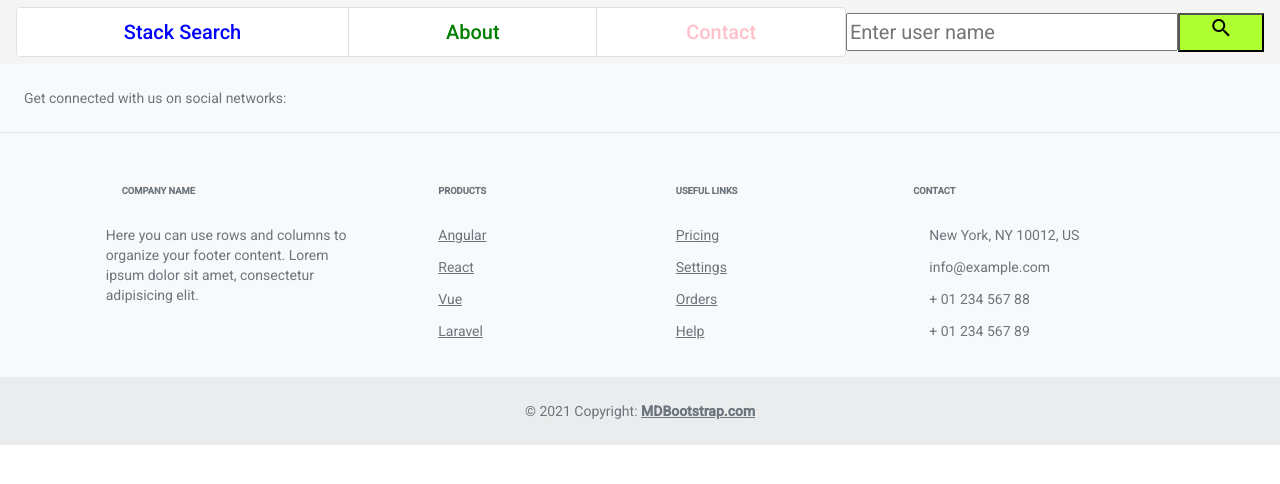
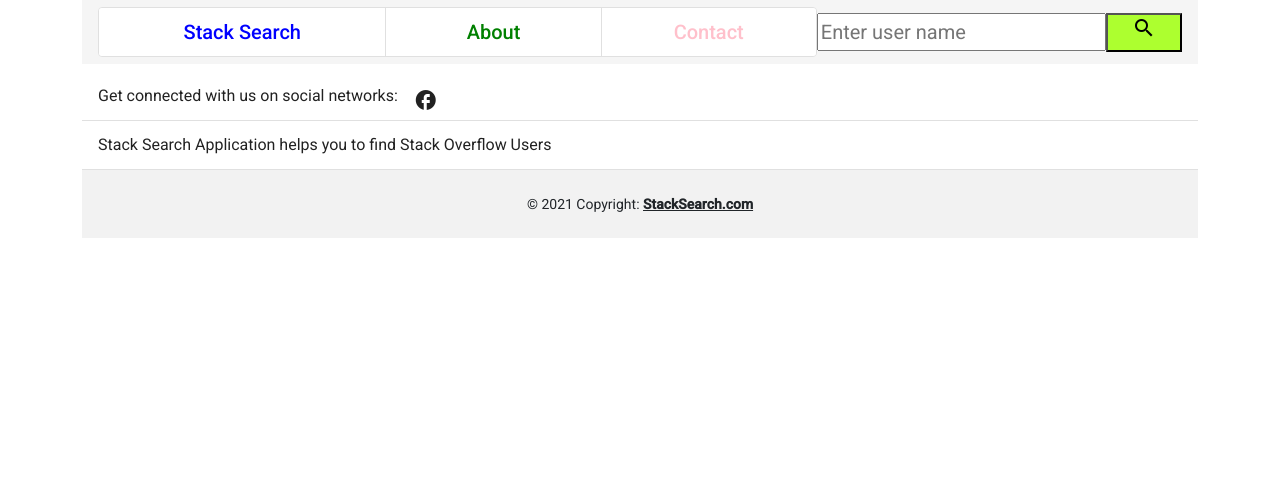
Before and after one commit to Shree9/stack-search-app, an Angular app: page / in a window 1280 px wide. Shown: the top 484 px of the page. Built offline with nearby package versions, Linux system fonts and the light colour scheme.

Commit message:
footer view update

```diff
--- a/package.json
+++ b/package.json
@@ -21,10 +21,12 @@
     "@angular/platform-browser": "^14.1.0",
     "@angular/platform-browser-dynamic": "^14.1.0",
     "@angular/router": "^14.1.0",
+    "@mdi/font": "^7.0.96",
     "@ng-bootstrap/ng-bootstrap": "^13.0.0",
     "@popperjs/core": "^2.10.2",
     "axios": "^0.27.2",
     "bootstrap": "^5.2.0",
+    "material-design-icons": "^3.0.1",
     "rxjs": "~7.5.0",
     "tslib": "^2.3.0",
     "zone.js": "~0.11.4"
--- a/src/app/app.component.html
+++ b/src/app/app.component.html
@@ -2,4 +2,5 @@
 
 <router-outlet></router-outlet>
 
+
 <app-footer></app-footer>
--- a/src/components/footer/footer.component.html
+++ b/src/components/footer/footer.component.html
@@ -1,127 +1,26 @@
+<div class = "container">
 
-<!-- Footer // Some random footer -->
-<footer class="text-center text-lg-start bg-light text-muted">
-    <!-- Section: Social media -->
-    <section
-      class="d-flex justify-content-center justify-content-lg-between p-4 border-bottom"
-    >
-      <!-- Left -->
-      <div class="me-5 d-none d-lg-block">
-        <span>Get connected with us on social networks:</span>
-      </div>
-      <!-- Left -->
+  <footer flex>
+    <mat-list>
+      <mat-list-item>Get connected with us on social networks:
+      <mat-list>
+        <mat-list-item>
+          <mat-icon>facebook</mat-icon>
+        </mat-list-item>
+      </mat-list>
+    </mat-list-item>
+      <mat-divider></mat-divider>
+      <mat-list-item >Stack Search Application helps you to find Stack Overflow Users</mat-list-item>
+      <mat-divider></mat-divider>
+    </mat-list>
 
-      <!-- Right -->
-      <div>
-        <a href="" class="me-4 text-reset">
-          <i class="fab fa-facebook-f"></i>
-        </a>
-        <a href="" class="me-4 text-reset">
-          <i class="fab fa-twitter"></i>
-        </a>
-        <a href="" class="me-4 text-reset">
-          <i class="fab fa-google"></i>
-        </a>
-        <a href="" class="me-4 text-reset">
-          <i class="fab fa-instagram"></i>
-        </a>
-        <a href="" class="me-4 text-reset">
-          <i class="fab fa-linkedin"></i>
-        </a>
-        <a href="" class="me-4 text-reset">
-          <i class="fab fa-github"></i>
-        </a>
-      </div>
-      <!-- Right -->
-    </section>
-    <!-- Section: Social media -->
-
-    <!-- Section: Links  -->
-    <section class="">
-      <div class="container text-center text-md-start mt-5">
-        <!-- Grid row -->
-        <div class="row mt-3">
-          <!-- Grid column -->
-          <div class="col-md-3 col-lg-4 col-xl-3 mx-auto mb-4">
-            <!-- Content -->
-            <h6 class="text-uppercase fw-bold mb-4">
-              <i class="fas fa-gem me-3"></i>Company name
-            </h6>
-            <p>
-              Here you can use rows and columns to organize your footer content. Lorem ipsum
-              dolor sit amet, consectetur adipisicing elit.
-            </p>
-          </div>
-          <!-- Grid column -->
-
-          <!-- Grid column -->
-          <div class="col-md-2 col-lg-2 col-xl-2 mx-auto mb-4">
-            <!-- Links -->
-            <h6 class="text-uppercase fw-bold mb-4">
-              Products
-            </h6>
-            <p>
-              <a href="#!" class="text-reset">Angular</a>
-            </p>
-            <p>
-              <a href="#!" class="text-reset">React</a>
-            </p>
-            <p>
-              <a href="#!" class="text-reset">Vue</a>
-            </p>
-            <p>
-              <a href="#!" class="text-reset">Laravel</a>
-            </p>
-          </div>
-          <!-- Grid column -->
-
-          <!-- Grid column -->
-          <div class="col-md-3 col-lg-2 col-xl-2 mx-auto mb-4">
-            <!-- Links -->
-            <h6 class="text-uppercase fw-bold mb-4">
-              Useful links
-            </h6>
-            <p>
-              <a href="#!" class="text-reset">Pricing</a>
-            </p>
-            <p>
-              <a href="#!" class="text-reset">Settings</a>
-            </p>
-            <p>
-              <a href="#!" class="text-reset">Orders</a>
-            </p>
-            <p>
-              <a href="#!" class="text-reset">Help</a>
-            </p>
-          </div>
-          <!-- Grid column -->
-
-          <!-- Grid column -->
-          <div class="col-md-4 col-lg-3 col-xl-3 mx-auto mb-md-0 mb-4">
-            <!-- Links -->
-            <h6 class="text-uppercase fw-bold mb-4">
-              Contact
-            </h6>
-            <p><i class="fas fa-home me-3"></i> New York, NY 10012, US</p>
-            <p>
-              <i class="fas fa-envelope me-3"></i>
-              info@example.com
-            </p>
-            <p><i class="fas fa-phone me-3"></i> + 01 234 567 88</p>
-            <p><i class="fas fa-print me-3"></i> + 01 234 567 89</p>
-          </div>
-          <!-- Grid column -->
-        </div>
-        <!-- Grid row -->
-      </div>
-    </section>
-    <!-- Section: Links  -->
 
     <!-- Copyright -->
-    <div class="text-center p-4" style="background-color: rgba(0, 0, 0, 0.05);">
+    <div class="text-center p-4" style="background-color: rgba(0, 0, 0, 0.05);" layout="row" layout-align="center center" flex>
       © 2021 Copyright:
-      <a class="text-reset fw-bold" href="https://mdbootstrap.com/">MDBootstrap.com</a>
+      <a class="text-reset fw-bold" href="/">StackSearch.com</a>
     </div>
-    <!-- Copyright -->
-  </footer>
-  <!-- Footer -->
+
+</footer>
+
+</div>
--- a/src/components/navbar/navbar.component.html
+++ b/src/components/navbar/navbar.component.html
@@ -1,3 +1,6 @@
+<div class = "container">
+
+<header>
 <mat-toolbar>
 
   <mat-button-toggle-group name="fontStyle" aria-label="Font Style">
@@ -22,3 +25,6 @@
 
 
 </mat-toolbar>
+</header>
+
+</div>
--- a/src/index.html
+++ b/src/index.html
@@ -8,6 +8,7 @@
   <link rel="preconnect" href="https://fonts.gstatic.com">
   <link href="https://fonts.googleapis.com/css2?family=Roboto:wght@300;400;500&display=swap" rel="stylesheet">
   <link href="https://fonts.googleapis.com/icon?family=Material+Icons" rel="stylesheet">
+
 </head>
 <body class="mat-typography">
   <!-- This is the root component view of the application  -->
```
Also changed, not shown: 1 other file (tests, documents, lock files or other folders).
